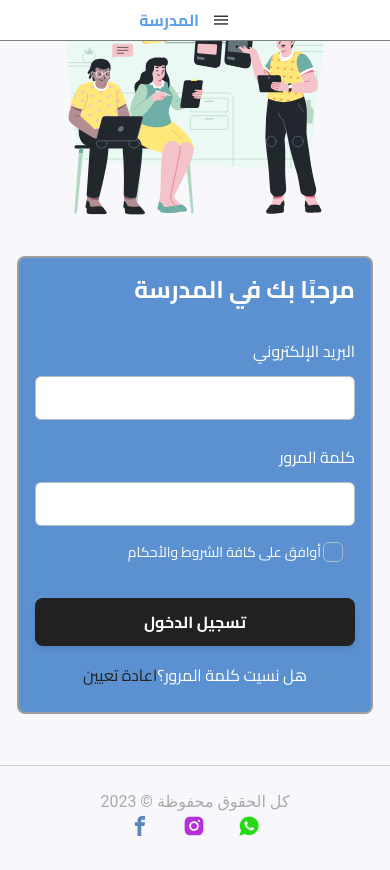
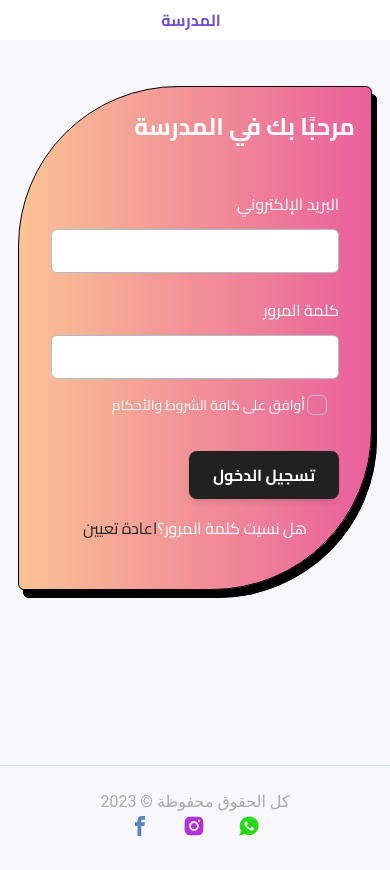
Before and after one commit to bnjamel/school-system-front-end, a React (Vite) app: page /login in a window 390 px wide. Built offline with nearby package versions, Linux system fonts and the light colour scheme.

Commit message:
changed the login page

```diff
--- a/src/components/Footer.jsx
+++ b/src/components/Footer.jsx
@@ -5,7 +5,7 @@ import { IoLogoWhatsapp } from "react-icons/io";
 
 function Footer() {
   return (
-    <div className="border-t border-dark-500/20 lg:mx-[5rem] my-6">
+    <div className="border-t border-blue-500/20 lg:mx-[5rem] my-6">
       <div className="flex flex-col lg:flex-row  items-center justify-between mx-[1rem] lg:mx-[10rem] my-[1.5rem]">
         <div className="">
           <h3 className="text-[#AAAAAA]">كل الحقوق محفوظة © 2023</h3>
--- a/src/components/Navbar.jsx
+++ b/src/components/Navbar.jsx
@@ -21,8 +21,8 @@ function Navbar({ location }) {
   return (
     <div
       className={`flex z-[100] ${
-        location.pathname !== "/login" ? "justify-between" : "justify-center"
-      } items-center p-2 border-b border-black/50`}
+        location.pathname !== "/login" ? "justify-between border-b border-black/50" : "justify-center"
+      } items-center p-2`}
     >
       {/* profile */}
       {location.pathname !== "/login" && (
@@ -59,13 +59,17 @@ function Navbar({ location }) {
 
       {/* name */}
       <div className="mr-2 lg:mr-10 flex items-center">
-        <h1 className="lg:text-[1.6rem] text-[#5D9EEB] font-cairoBold">
+        <h1 className="lg:text-[1.6rem] text-[#7150CF] font-cairoBold">
           المدرسة
         </h1>
 
-        <div className="block lg:hidden mx-2 px-2 cursor-pointer rotate-90">
-          |||
-        </div>
+        {
+          location.pathname === "login" && (
+            <div className="block lg:hidden mx-2 px-2 cursor-pointer rotate-90">
+              |||
+            </div>
+          )
+        }
       </div>
     </div>
   );
--- a/src/components/SidebarLink.jsx
+++ b/src/components/SidebarLink.jsx
@@ -1,15 +1,18 @@
 import React from "react";
 import { Link } from "react-router-dom";
+import { NavLink } from "react-router-dom";
 
 export default function SidebarLink({ link, text }) {
   return (
     <li className=" py-2 lg:block  ">
-      <Link
+      <NavLink
         to={link}
-        className="block py-2 text-center font-cairoRegular text-black transition ease-in-out hover:bg-black hover:text-white rounded-md px-2"
+        className={`${({ isActive, isPending }) =>
+        isPending ? "pending" : isActive ? "active" : ""
+      } linkStyle font-cairoRegular`}
       >
         {text}
-      </Link>
+      </NavLink>
     </li>
   );
 }
--- a/src/index.css
+++ b/src/index.css
@@ -35,8 +35,38 @@ table {
   background-image: linear-gradient(to right, #FAC394, #E95F9B);
 }
 
+.login-card-shadow {
+  transition: .2s ease-in-out all;
+  box-shadow: 5px 8px 0px 0px #000000,
+              5px 8px 0px 0px #000000;
+}
+
 .item-shadow {
   transition: .2s ease-in-out all;
   box-shadow: 5px 8px 0px 0px #ffcae1,
               5px 8px 0px 0px #ffcae1;
 }
+
+.linkStyle {
+  display: block;
+  border-radius: 8px;
+  padding: .5rem;
+  text-align: center;
+  color: black;
+  transition: .2s ease-in-out all;
+}
+
+.linkStyle:hover {
+  background: black;
+  color: white;
+}
+
+.active {
+  background: black;
+  color: white;
+}
+
+.pending {
+  color: black;
+  background: transparent;
+}
--- a/src/pages/login/Login.jsx
+++ b/src/pages/login/Login.jsx
@@ -1,5 +1,5 @@
 import React from "react";
-import login from "../login/login.svg";
+// import login from "../login/login.svg";
 import {
   Card,
   Input,
@@ -8,6 +8,7 @@ import {
   Typography,
 } from "@material-tailwind/react";
 import {useNavigate} from "react-router-dom";
+import login from "../../assets/images/login_1.png"
 
 function Login() {
   let navigator = useNavigate();
@@ -19,18 +20,21 @@ function Login() {
   return (
     <div className="flex h-[65vh] flex-col lg:flex-row justify-center my-[4rem] md:my-[2rem] lg:mt-[8rem] lg:mb-0 items-center container mx-auto">
       {/* PICTURE */}
-      <div className="w-full h-full flex-[.5] flex items-center">
+      <div className="w-full h-full flex-[.5] items-center hidden lg:flex">
         <img width={700} height={700} src={login} alt="login" />
       </div>
       {/* LOGIN FORM */}
       <div className="flex-[.5] items-center justify-center flex">
-      <div className="bg-[#5B91D0] p-4 lg:p-6 lg:px-14 rounded-lg border-2 border-gray-500">
+      <div className="px-4 py-6 lg:py-[4rem] lg:px-14 bg-gradient rounded-tr-md rounded-tl-[10rem]
+      rounded-bl-md rounded-br-[10rem] m-2
+      login-card-shadow border border-black
+      ">
         <Card color="transparent" shadow={false}>
           <h1 dir="rtl" className="font-cairoBold text-2xl text-white">
             مرحبًا بك في المدرسة
           </h1>
 
-          <form className="mt-8 mb-2 w-80 max-w-screen-lg sm:w-96">
+          <form dir="rtl" className="p-4 mt-8 mb-2 w-80 max-w-screen-lg sm:w-96">
             <div className="mb-1 flex flex-col gap-6">
               <Typography
                 dir="rtl"
@@ -43,7 +47,7 @@ function Login() {
               <Input
                 dir="rtl"
                 size="lg"
-                placeholder="name@mail.com"
+                placeholder="name.student@school.com"
                 className="text-black bg-white !border-t-blue-gray-200 focus:!border-t-gray-900"
                 labelProps={{
                   className: "before:content-none after:content-none",
@@ -91,7 +95,7 @@ function Login() {
                 containerProps={{ className: "-ml-2.5" }}
               />
             </div>
-            <Button onClick={onSubmit} className="mt-6 font-cairoBold text-md" fullWidth>
+            <Button onClick={onSubmit} className="mt-6 font-cairoBold text-md" >
               تسجيل الدخول
             </Button>
             <Typography
```
Also changed, not shown: src/assets/images/login_1.png (added), 1 other file (tests, documents, lock files or other folders).
